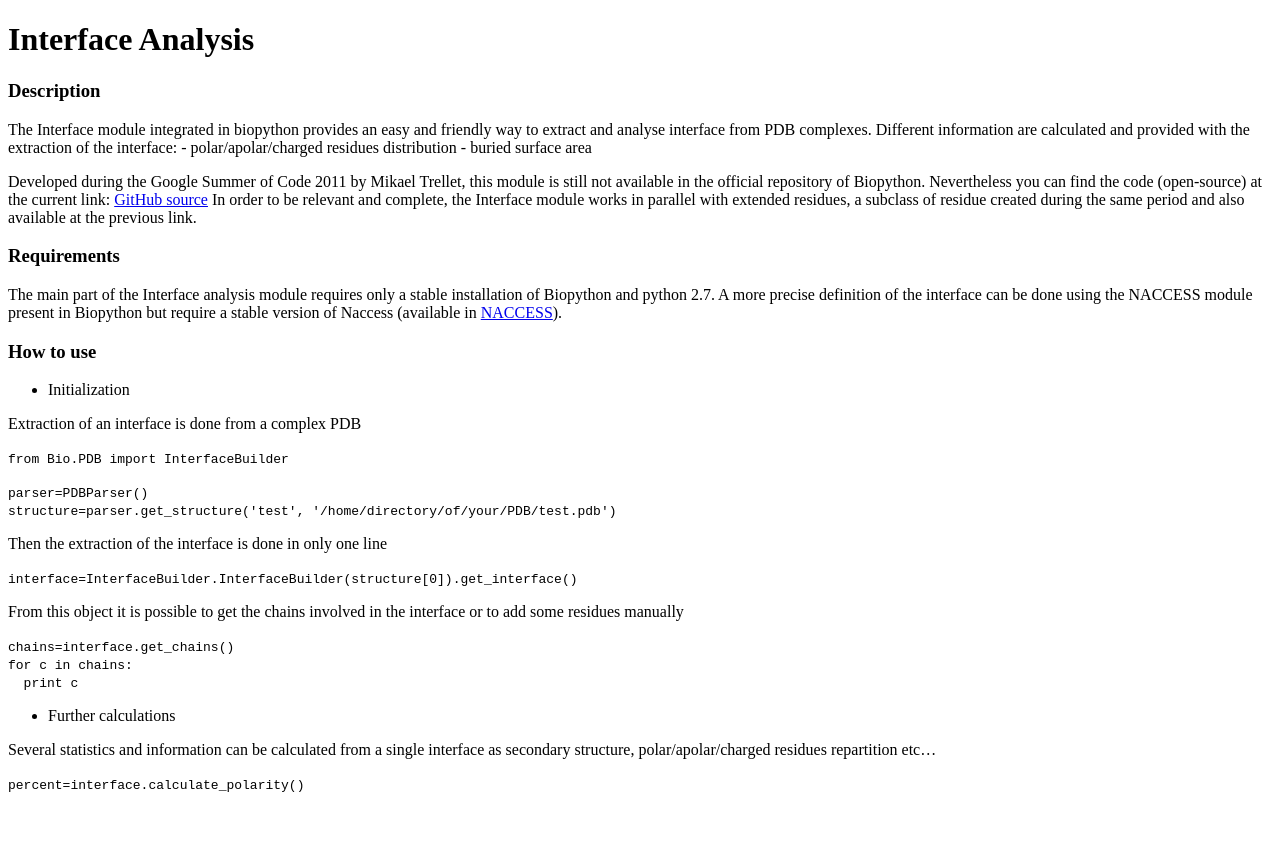
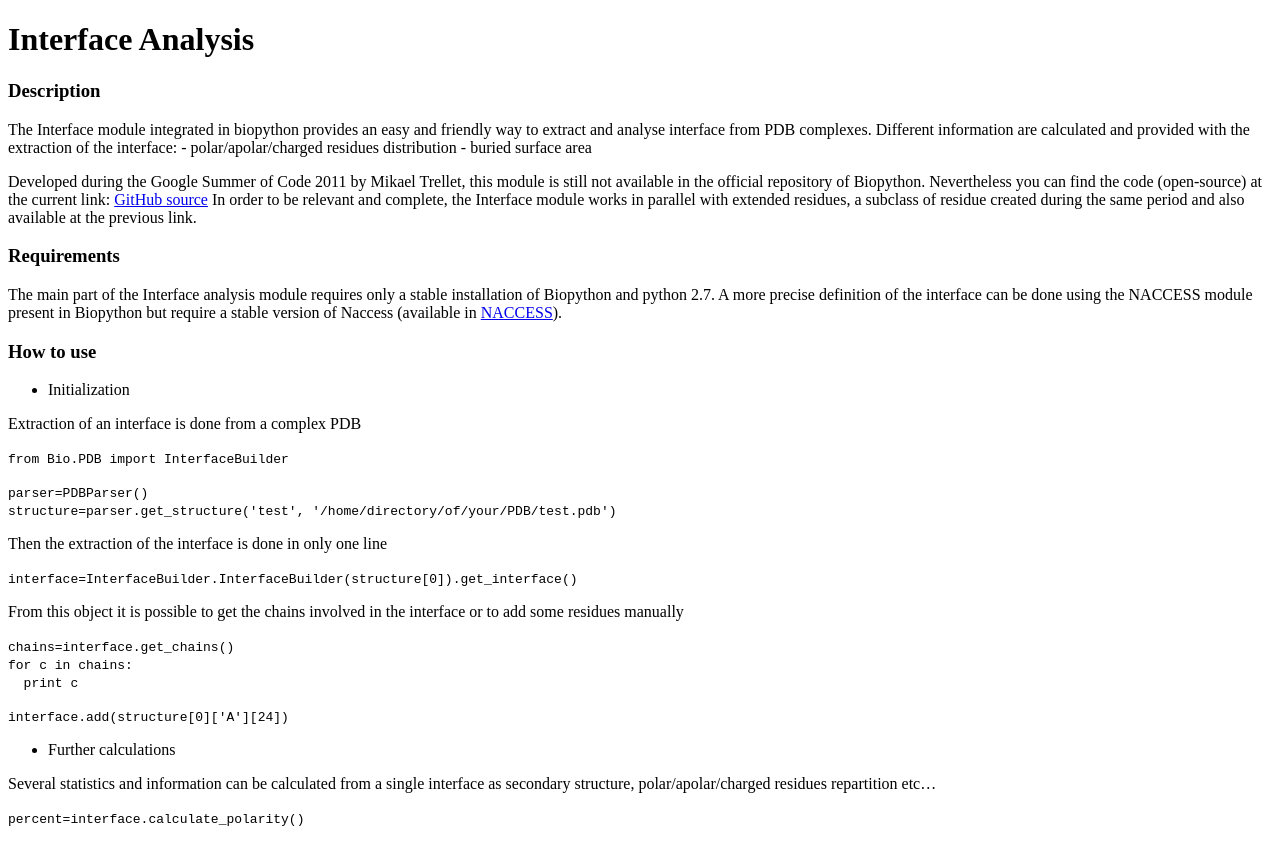
Before and after one commit to biopython/biopython.github.io, a Jekyll site: the page built from wiki/Interface_Analysis.md, in a window 1280 px wide. Shown: the top 865 px of the page. Built offline with Jekyll 4.4.1, drawn with Linux system fonts in a browser that asks for light colours.

Commit message:
/* How to use */

```diff
--- a/wiki/Interface_Analysis.md
+++ b/wiki/Interface_Analysis.md
@@ -51,6 +51,8 @@ interface or to add some residues manually
 `for c in chains:`
 `  print c`
 
+`interface.add(structure[0]['A'][24])`
+
 -   Further calculations
 
 Several statistics and information can be calculated from a single
```
Also changed, not shown: 1 other file.
